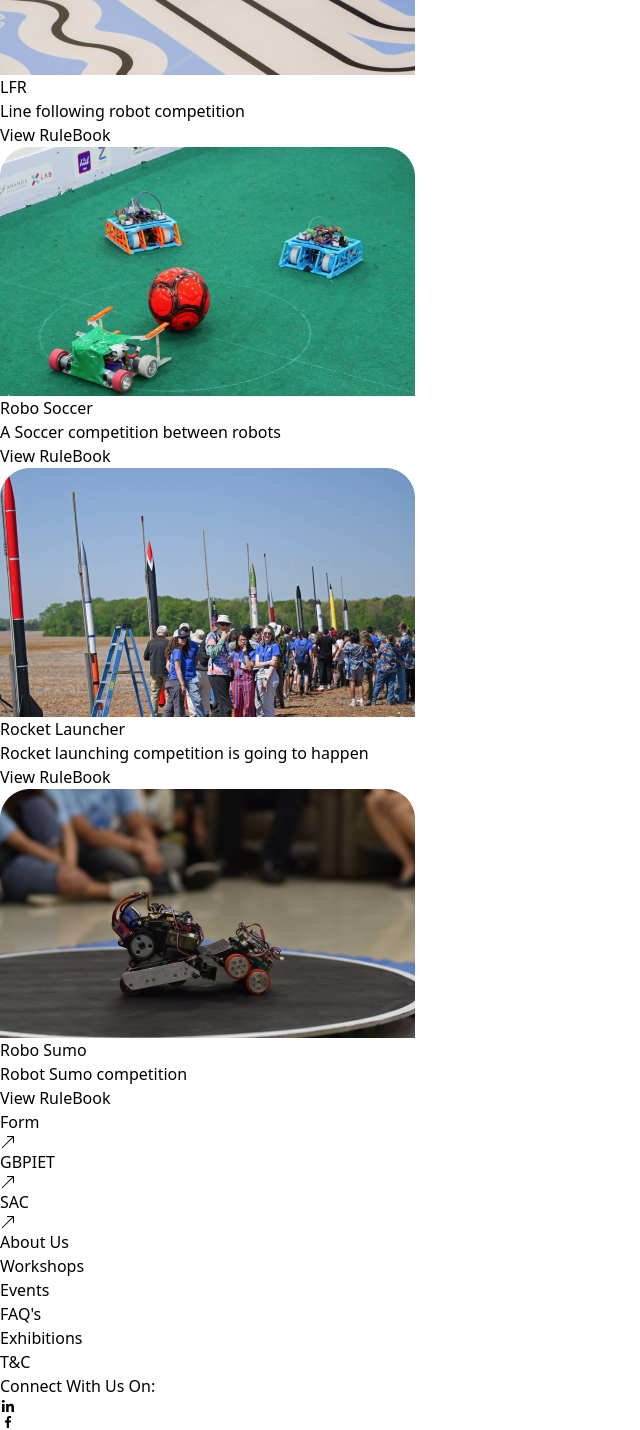
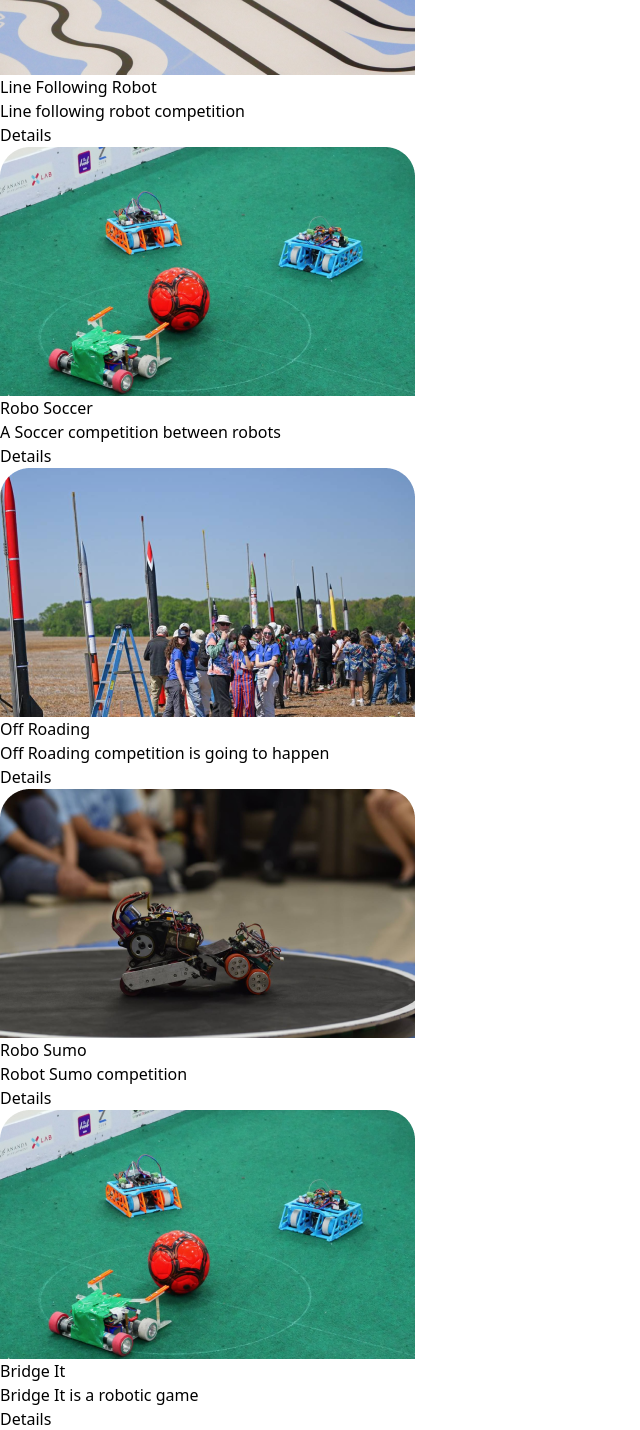
Before and after one commit to vky5/spandan, a React (Vite) app: page /Events in a window 1280 px wide. Shown: the part 1060-2490 px from the top of the page, without its empty margins (0-640 px from the left). Built offline with nearby package versions, Linux system fonts and the light colour scheme.

Commit message:
remove executive data

```diff
--- a/src/App.jsx
+++ b/src/App.jsx
@@ -1,21 +1,20 @@
-import Footer from "./Components/EventComponents/Footer.jsx/Footer";
-import Navbar from "./Components/EventComponents/Menu/Navbar";
 import { Routes, Route, BrowserRouter } from "react-router-dom";
 import EventPage from "./Pages/EventPage";
 import AboutPage from "./Pages/AboutPage";
 import Homepage from "./Pages/HomePage";
-
-
+import EventDetail from "./Pages/EventDetail";
+import Footer from "./Components/Footer.jsx/Footer";
+import Navbar from "./Components/Menu/Navbar";
 
 function App() {
   return (
     <BrowserRouter>
-      <div className="px-3 md:px-28 bg-[#002046]">
+      <div className="px-3 py-5 md:px-28 bg-[#002046]">
         <Navbar />
-
         <Routes>
           <Route index element={<Homepage />}></Route>
           <Route path="/Events" element={<EventPage />}></Route>
+          <Route path="/Events/:id" element={<EventDetail />}></Route>
           <Route path="/AboutUs" element={<AboutPage />}></Route>
         </Routes>
         <Footer />
--- a/src/Components/EventComponents/Showcase.jsx
+++ b/src/Components/EventComponents/Showcase.jsx
@@ -1,17 +1,14 @@
 import React, { useEffect } from "react";
 import Aos from "aos";
-import "aos/dist/aos.css";
+
+import { Link } from "react-router-dom";
 
 const Showcase = ({ data, transition }) => {
-  useEffect(() => {
-    Aos.init({ duration: 2000 });
-  }, []);
-
   return (
-    <div className="flex flex-wrap my-2  md:px-0 justify-between md:justify-[normal] md:ml-[-10px] md:mr-[-10px]  ">
+    <div className="flex flex-wrap my-2 md:mb-10 md:px-0 justify-between md:justify-[normal] md:mx-[-10px]  ">
       {data.map((event) => (
         <div key={event.id}>
-          <div className="w-[145px] md:w-[350px]  mt-4 rounded-2xl bg-[#D9D9D91A]">
+          <div className="w-[145px] md:w-[335px]   mt-4 rounded-3xl bg-[#D9D9D91A]">
             <div className="">
               <img className="w-full" src={event.image} />
             </div>
@@ -22,17 +19,16 @@ const Showcase = ({ data, transition }) => {
               <p className="my-2 font-mono text-base md:text-xl">
                 {event.desc}
               </p>
+
               <div className="flex justify-center">
-                <a
-                  href={event.link}
-                  target="_blank"
-                  className="cursor-pointer px-4 py-1 text-[13px] md:text-xl rounded-full w-fit border-2 border-white md:px-12 md:py-1 mb-2 font-semibold bg-[#D9D9D994]"
+                <Link
+                  to={`/Events/${event.name}`}
+                  className="cursor-pointer px-4 py-1 text-[13px] md:text-xl
+                  rounded-full w-fit border-2 border-white md:px-12 md:py-1 mb-2
+                  font-semibold bg-[#d9d9d994]"
                 >
-                  View RuleBook
-                </a>
-              </div>
-              <div className="flex">
-                <span className="grow"></span>
+                  Details
+                </Link>
               </div>
             </div>
           </div>
--- a/src/Components/EventComponents/Footer.jsx/Footer.jsx
+++ b/src/Components/Footer.jsx/Footer.jsx
@@ -55,7 +55,7 @@ const data2 = [
 ];
 const Footer = () => {
   return (
-    <div className="px-4 text-white backdrop-opacity-10 backdrop-opacity-1 ">
+    <div className="px-4 text-white backdrop-blur-lg bg-[#002046] ">
       {" "}
       <div className="flex flex-col py-5 border-b-4 md:py-10 md: md:flex-row md:justify-between backdrop-filter backdrop-blur-lg">
         <div className="flex items-center justify-evenly ">
--- a/src/Components/HomeComponents/Box.jsx
+++ b/src/Components/HomeComponents/Box.jsx
@@ -3,15 +3,14 @@ import React from "react";
 import bg2 from "../../Images/homeImages/homepage_bg2.png";
 import line from "../../Images/homeImages/line.jpeg";
 
-
-function Box({heading, extraHeading, data}) {
+function Box({ heading, extraHeading, data }) {
   const backgroundStyle = {
     backgroundImage: `url(${bg2})`,
     backgroundSize: "cover",
   };
   return (
     <>
-      <div style={backgroundStyle} className="my-5 ml-5 mr-5 flex">
+      <div style={backgroundStyle} className="my-5 mx-5 flex md:h-36">
         <div className="w-1/3">
           <div className=" text-yellow-500 font-bold pt-9 pl-5 text-l">
             {heading}
--- a/src/Components/EventComponents/Menu/Menu.jsx
+++ b/src/Components/Menu/Menu.jsx
@@ -2,12 +2,12 @@ import { CgMenuRight } from "react-icons/cg";
 import { IoMdClose } from "react-icons/io";
 import { useState } from "react";
 import { Link } from "react-router-dom";
-import logo from "../../../Images/Spandan_logo.png";
+import logo from "../../Images/Spandan_logo.png";
 const Menu = () => {
   const [mobileMenu, setMobileMenu] = useState(false);
 
   return (
-    <div className="flex items-center justify-between w-full bg-transparent md:backdrop-blur-xl">
+    <div className="flex items-center justify-between w-full bg-transparent md:backdrop-blur-lg md:pr-5">
       <div className="w-12 md:w-24">
         <img src={logo} alt="logo" />
       </div>
--- /dev/null
+++ b/src/Pages/EventDetail.jsx
@@ -0,0 +1,53 @@
+import React, { useState, useEffect } from "react";
+import { useParams } from "react-router-dom";
+import { Eventdata } from "../data/eventData";
+
+const EventDetail = () => {
+  const [eventDetail, setEventDetail] = useState({});
+  const params = useParams();
+
+  const id = params.id;
+  useEffect(() => {
+    return () => {
+      const filteredEvent = Eventdata.filter((f) => f.name.includes(id));
+
+      setEventDetail(filteredEvent[0]);
+      console.log(eventDetail);
+    };
+  }, []);
+
+  return (
+    <div className="flex flex-col text-white">
+      <div className=" ">
+        <img className="rounded-3xl cover " src={eventDetail.image} />
+      </div>
+      <div className="py-5">
+        <h1 className="text-4xl font-medium ">{eventDetail.name}</h1>
+        <p className="text-xl font-light ">{eventDetail.desc}</p>
+        <h2 className="text-3xl font-medium text-center">Entry and Prize</h2>
+        <p className="text-center">InterBranch</p>
+        <div>
+          <div className="flex items-end">
+            <p className="text-xl">Entry Price : Rs. </p>
+            <p>{eventDetail.branchEntry}</p>
+          </div>
+          <div className="flex items-end">
+            <p className="text-xl">1st Winning : Rs. </p>
+            <p>{eventDetail.branchFirst}</p>
+          </div>
+          <div className="flex items-end">
+            <p className="text-xl">2nd Winning : Rs. </p>
+            <p>{eventDetail.branchSecond}</p>
+          </div>
+        </div>
+        {eventDetail.collgeEntry && (
+          <div>
+            <p>{eventDetail.collgeEntry}</p>
+          </div>
+        )}
+      </div>
+    </div>
+  );
+};
+
+export default EventDetail;
--- a/src/Pages/EventPage.jsx
+++ b/src/Pages/EventPage.jsx
@@ -1,7 +1,6 @@
 import React, { useState, useEffect } from "react";
 import { Eventdata } from "../data/eventData.js";
 import EventUpper from "../Components/EventComponents/EventUpper.jsx";
-import Navbar from "../Components/EventComponents/Menu/Navbar.jsx";
 import Filter from "../Components/EventComponents/Filter.jsx";
 import Showcase from "../Components/EventComponents/Showcase.jsx";
 
@@ -39,9 +38,7 @@ const EventPage = () => {
       <EventUpper />
       <Filter filterEvents={(tag) => filterEvents(tag)} />
       <Showcase data={events} transition={transition} />
-
     </div>
-
   );
 };
 
--- a/src/data/eventData.js
+++ b/src/data/eventData.js
@@ -3,46 +3,82 @@ import img2 from "../Images/eventImages/img2.png";
 import img3 from "../Images/eventImages/img3.png";
 import img4 from "../Images/eventImages/img4.png";
 import RuleBook from "../RuleBooks/offroading.pdf";
+
 export const Eventdata = [
   {
-    id: 1,
-    name: "LFR",
+    id: "1",
+    name: "Line Following Robot",
     desc: "Line following robot competition",
     image: img1,
     tags: ["Robotics"],
     link: RuleBook,
+    branchEntry: "249/-",
+    branchFirst: "2k",
+    branchSecond: "1k",
+    collgeEntry: "249/-",
+    collgeFirst: "2k",
+    collgeSecond: "1k",
   },
   {
-    id: 2,
+    id: "2",
     name: "Robo Soccer",
     desc: "A Soccer competition between robots",
     image: img2,
     tags: ["Robotics"],
     link: RuleBook,
+    branchEntry: "499/-",
+    branchFirst: "4k",
+    branchSecond: "2k",
+    collgeEntry: "249/-",
+    collgeFirst: "2k",
+    collgeSecond: "1k",
   },
   {
-    id: 3,
-    name: "Rocket Launcher",
-    desc: "Rocket launching competition is going to happen",
+    id: "3",
+    name: "Off Roading",
+    desc: "Off Roading competition is going to happen",
     image: img3,
     tags: ["Robotics"],
     link: RuleBook,
+    branchEntry: "499/-",
+    branchFirst: "3k",
+    branchSecond: "1.5k",
+    collgeEntry: "249/-",
+    collgeFirst: "2k",
+    collgeSecond: "1k",
   },
   {
-    id: 4,
+    id: "4",
     name: "Robo Sumo",
     desc: "Robot Sumo competition",
     image: img4,
     tags: ["Robotics"],
     link: RuleBook,
+    branchEntry: "499/-",
+    branchFirst: "3k",
+    branchSecond: "1.5k",
   },
 
   {
-    id: 5,
-    name: "Crack The Code",
+    id: "5",
+    name: "Exhibition",
     desc: "Hackathon",
     image: img2,
     tags: ["Coding"],
     link: RuleBook,
+    branchEntry: "99 per Head",
+    branchFirst: "3k",
+    branchSecond: "1.5k",
+  },
+  {
+    id: "6",
+    name: "Bridge It",
+    desc: "Bridge It is a robotic game",
+    image: img2,
+    tags: ["Robotics"],
+    link: RuleBook,
+    branchEntry: "149/-",
+    branchFirst: "1k",
+    branchSecond: "500/-",
   },
 ];
```
Also changed, not shown: src/Pages/AboutPage.jsx (+0 -58 lines), src/Components/Menu/Navbar.jsx (renamed from src/Components/EventComponents/Menu/Navbar.jsx).
